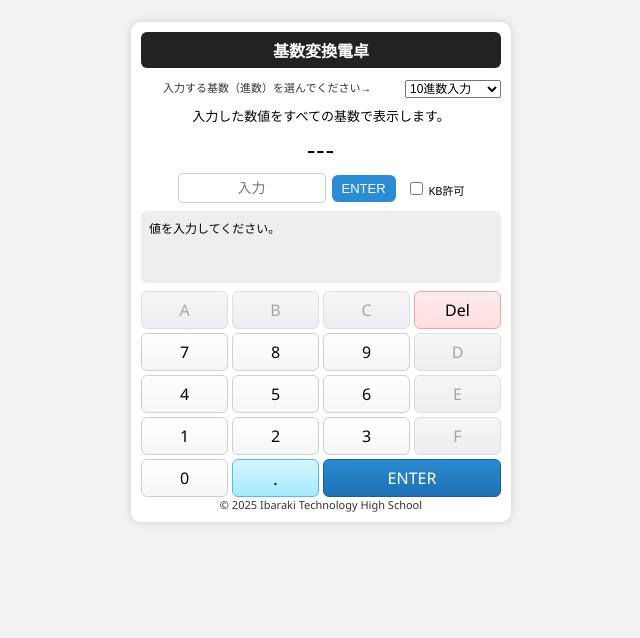
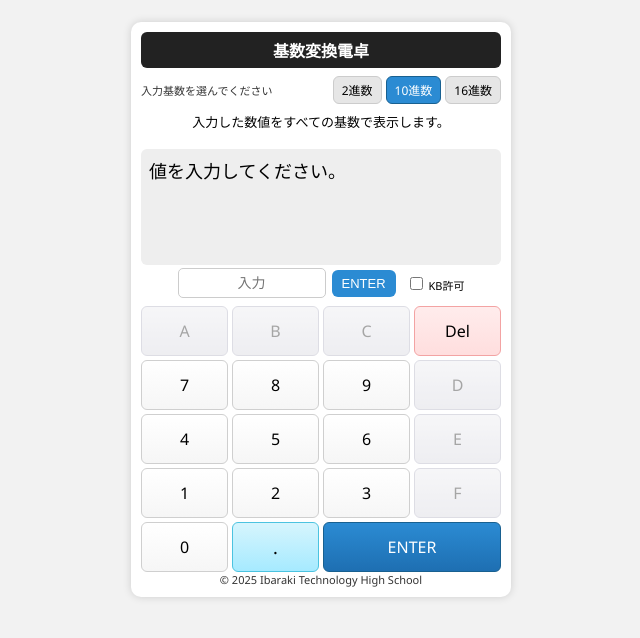
Before and after one commit to eskill5963-ctrl/eskill5963, a plain HTML site: page Base_Conversion_Calculator.html in a window 1280 px wide. Both pictures are taken after a click on the button "ENTER". Shown: the whole page, without its empty margins (319-959 px from the left). Drawn offline with Linux system fonts and the light colour scheme.

Commit message:
Add files via upload

```diff
--- a/Base_Conversion_Calculator.html
+++ b/Base_Conversion_Calculator.html
@@ -2,25 +2,27 @@
 <html lang="ja">
 <head>
 <meta charset="UTF-8">
-<title>基数変換電卓（小数完全対応・入力制限付）</title>
+<title>基数変換電卓（小数対応）</title>
 <meta name="viewport" content="width=device-width,initial-scale=1">
 <style>
-  :root{--card-w:360px;--btn-h:36px;--kbd-gap:4px;}
+:root{--card-w:360px;--btn-h:48px;--kbd-gap:4px;}
 body{font-family:"Segoe UI","メイリオ",sans-serif;background:#f2f2f2;display:flex;justify-content:center;align-items:start;padding:14px;min-height:100vh;}
 #game{width:min(var(--card-w),96vw);background:#fff;border-radius:10px;box-shadow:0 0 8px rgba(0,0,0,0.15);padding:10px;text-align:center;}
 h1{font-size:16px;background:#222;color:#fff;padding:6px;border-radius:6px;margin:0 0 8px 0;}
-  .top-row{display:flex;gap:6px;align-items:center;justify-content:space-between;margin-bottom:6px;}
+.top-row{display:flex;gap:6px;align-items:center;justify-content:space-between;margin-bottom:6px;flex-wrap:wrap;}
 .info{font-size:11px;color:#333;}
-  select,label{font-size:12px;}
+.radio-group{display:flex;gap:4px;}
+.radio-group input[type="radio"]{display:none;}
+.radio-group label{padding:4px 8px;border-radius:6px;border:1px solid #ccc;background:#e6e6e6;cursor:pointer;font-size:12px;user-select:none;}
+.radio-group input[type="radio"]:checked + label{background:#2b8bd3;color:#fff;border-color:#186090;}
 .question{margin:8px 0 2px;font-size:13px;}
-  .number{font-size:26px;margin:6px 0;letter-spacing:1px;}
 .answer-row{display:flex;justify-content:center;gap:6px;align-items:center;margin-top:3px;}
 input[type="text"]{width:130px;padding:6px 8px;text-align:center;font-size:14px;border-radius:5px;border:1px solid #ccc;}
 #nativeToggle{font-size:11px;margin-left:4px;vertical-align:middle;}
-  button.primary{padding:6px 10px;font-size:13px;border:none;border-radius:6px;background:#2b8bd3;color:white;}
-  .result{border-radius:6px;padding:8px;margin-top:8px;background:#eee;font-size:12px;min-height:56px;text-align:left;line-height:1.6;}
+button.primary{padding:6px 10px;font-size:13px;border:none;border-radius:6px;background:#2b8bd3;color:white;cursor:pointer;}
+.result{border-radius:6px;padding:8px;margin-top:18px;background:#eee;font-size:18px;min-height:100px;text-align:left;line-height:1.6;}
 .kbd{margin-top:8px;display:grid;grid-template-columns:repeat(4,1fr);gap:var(--kbd-gap);}
-  .key{height:var(--btn-h);border-radius:6px;font-size:16px;border:1px solid #cfcfcf;background:linear-gradient(#fff,#f6f6f6);display:flex;align-items:center;justify-content:center;user-select:none;}
+.key{height:var(--btn-h);border-radius:6px;font-size:16px;border:1px solid #cfcfcf;background:linear-gradient(#fff,#f6f6f6);display:flex;align-items:center;justify-content:center;user-select:none;cursor:pointer;}
 .key[data-key="A"],.key[data-key="B"],.key[data-key="C"],.key[data-key="D"],.key[data-key="E"],.key[data-key="F"]{background:linear-gradient(#e6e6ff,#ccccff);border-color:#9999ff;}
 .key:active{transform:translateY(1px);}
 .key.del{background:linear-gradient(#ffecec,#ffdede);border-color:#f3a3a3;}
@@ -35,18 +37,17 @@
   <h1>基数変換電卓</h1>
 
   <div class="top-row">
-    <div class="info">　　入力する基数（進数）を選んでください→</div>
-    <div>
-      <select id="baseSelect" title="入力基数">
-        <option value="2">　2進数入力</option>
-        <option value="10" selected>　10進数入力</option>
-        <option value="16">　16進数入力</option>
-      </select>
+    <div class="info">入力基数を選んでください</div>
+    <div class="radio-group">
+      <input type="radio" id="rad2" name="baseRadio" value="2"><label for="rad2">2進数</label>
+      <input type="radio" id="rad10" name="baseRadio" value="10" checked><label for="rad10">10進数</label>
+      <input type="radio" id="rad16" name="baseRadio" value="16"><label for="rad16">16進数</label>
     </div>
   </div>
 
   <div class="question" id="questionText">入力した数値をすべての基数で表示します。</div>
-  <div class="number" id="questionNum">---</div>
+
+  <div class="result" id="resultBox">ここに結果が表示されます。</div>
 
   <div class="answer-row">
     <input type="text" id="answerInput" placeholder="入力" readonly>
@@ -54,7 +55,6 @@
     <label id="nativeToggle"><input type="checkbox" id="allowNative"> KB許可</label>
   </div>
 
-  <div class="result" id="resultBox">ここに2進数・10進数・16進数の結果が表示されます。</div>
 
   <div class="kbd" id="softKbd">
     <div class="key" data-key="A">A</div>
@@ -84,12 +84,10 @@
 <script>
 const input = document.getElementById("answerInput");
 const resultBox = document.getElementById("resultBox");
-const baseSelect = document.getElementById("baseSelect");
 const enterBtn = document.getElementById("enterBtn");
 const allowNative = document.getElementById("allowNative");
 const kbd = document.getElementById("softKbd");
 const pointKey = document.getElementById("pointKey");
-const qNum = document.getElementById("questionNum");
 
 // 小数部分を任意進数から10進に変換
 function baseFracToDec(fracStr, base){
@@ -115,27 +113,34 @@ function decToBaseFrac(num, base, precision=12){
   return res;
 }
 
+// 現在選択中の基数を取得
+function getBase(){
+  const radios = document.getElementsByName("baseRadio");
+  for(const r of radios){
+    if(r.checked) return parseInt(r.value);
+  }
+  return 10;
+}
+
 // 計算・表示
 function enterPush(){
   const val = input.value.trim();
   if(!val){resultBox.textContent="値を入力してください。"; return;}
-  const base = parseInt(baseSelect.value);
+  const base = getBase();
   try{
     let [intPart, fracPart] = val.split(".");
     let intNum = parseInt(intPart || "0", base);
     let fracDec = fracPart ? baseFracToDec(fracPart, base) : 0;
     let dec = intNum + fracDec;
 
-    // 整数・小数を各進数に変換
     let bin = Math.floor(dec).toString(2);
     let hex = Math.floor(dec).toString(16).toUpperCase();
     if(fracDec>0){
       bin += "." + decToBaseFrac(fracDec,2);
       hex += "." + decToBaseFrac(fracDec,16);
-      dec = dec.toString(); // 10進は普通に表示
+      dec = dec.toString();
     }
 
-    qNum.textContent = `${val} (${base}進)を変換`;
     resultBox.innerHTML =
       `<b>2進数:</b> ${bin}<br>`+
       `<b>10進数:</b> ${dec}<br>`+
@@ -178,7 +183,7 @@ function delChar(){ input.value=input.value.slice(0,-1); }
 
 // 入力基数に応じて有効キー制御
 function updateKeyAvailability(){
-  const base = parseInt(baseSelect.value);
+  const base = getBase();
   const keys = document.querySelectorAll(".key[data-key]");
   keys.forEach(k=>{
     const val = k.dataset.key;
@@ -192,7 +197,8 @@ function updateKeyAvailability(){
   pointKey.classList.remove("disabled"); // 小数点は全基数対応
 }
 
-baseSelect.addEventListener("change", updateKeyAvailability);
+const radios = document.getElementsByName("baseRadio");
+radios.forEach(r => r.addEventListener("change", updateKeyAvailability));
 updateKeyAvailability();
 input.setAttribute("readonly","true");
 </script>
```
Lines whose indentation alone changed are shown as unchanged.
